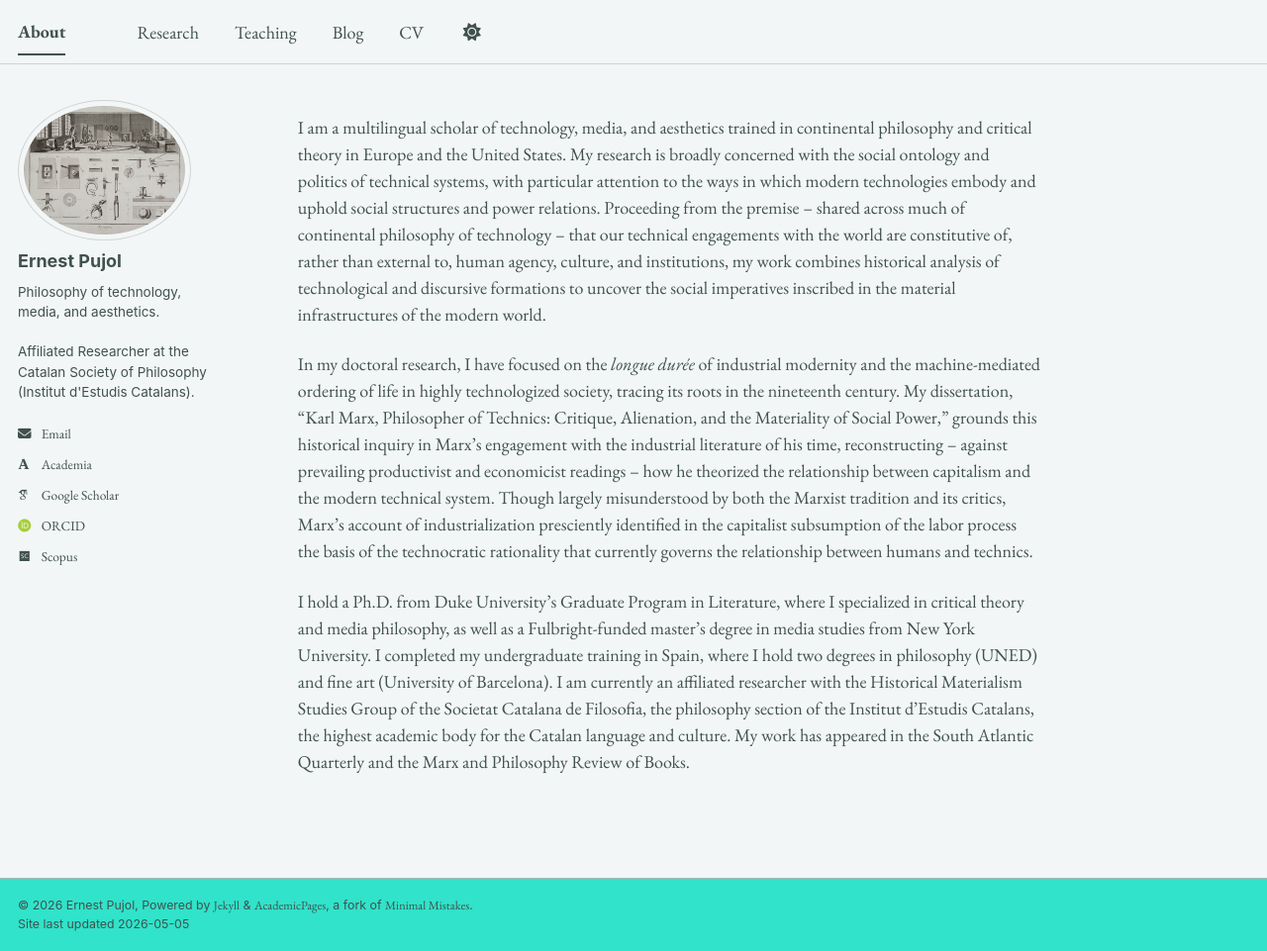
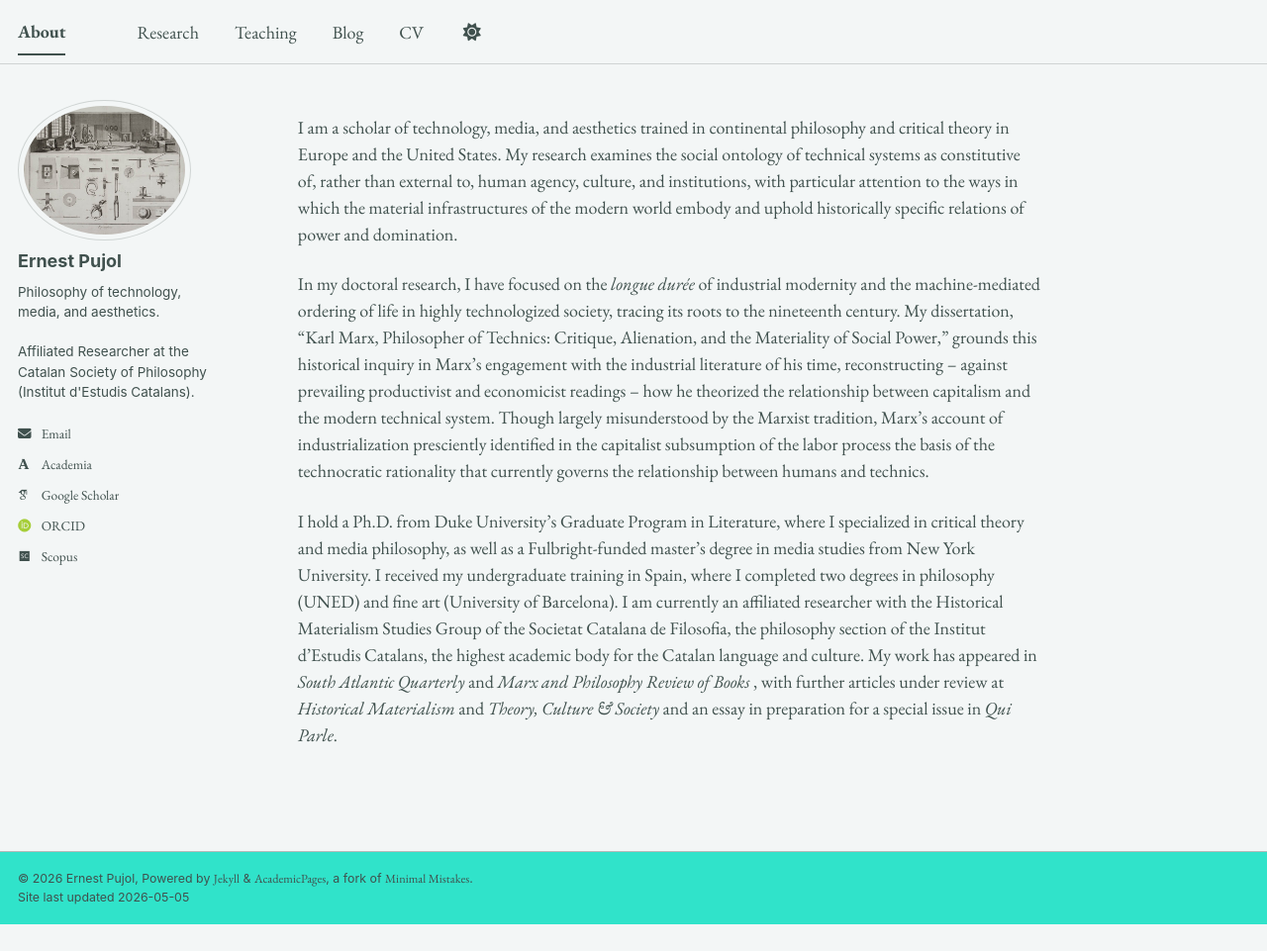
Before and after one commit to epujol90/epujol90.github.io, a Jekyll site: the page built from _pages/about.md, in a window 1280 px wide and 961 px high. Shown: the whole window at 99% size. Built offline with Jekyll 4.4.1, drawn with Linux system fonts in a browser that asks for light colours; some web fonts are replaced; a script bundle is joined from its source files by our own code; library files that are not in the unit come from our copies.

Commit message:
Update about.md

```diff
--- a/_pages/about.md
+++ b/_pages/about.md
@@ -6,8 +6,8 @@ redirect_from:
   - /about/
   - /about.html
 ---
-I am a multilingual scholar of technology, media, and aesthetics trained in continental philosophy and critical theory in Europe and the United States. My research is broadly concerned with the social ontology and politics of technical systems, with particular attention to the ways in which modern technologies embody and uphold social structures and power relations. Proceeding from the premise -- shared across much of continental philosophy of technology -- that our technical engagements with the world are constitutive of, rather than external to, human agency, culture, and institutions, my work combines historical analysis of technological and discursive formations to uncover the social imperatives inscribed in the material infrastructures of the modern world.
+I am a scholar of technology, media, and aesthetics trained in continental philosophy and critical theory in Europe and the United States. My research examines the social ontology of technical systems as constitutive of, rather than external to, human agency, culture, and institutions, with particular attention to the ways in which the material infrastructures of the modern world embody and uphold historically specific relations of power and domination.
 
-In my doctoral research, I have focused on the _longue durée_ of industrial modernity and the machine-mediated ordering of life in highly technologized society, tracing its roots in the nineteenth century. My dissertation, “Karl Marx, Philosopher of Technics: Critique, Alienation, and the Materiality of Social Power,” grounds this historical inquiry in Marx’s engagement with the industrial literature of his time, reconstructing -- against prevailing productivist and economicist readings -- how he theorized the relationship between capitalism and the modern technical system. Though largely misunderstood by both the Marxist tradition and its critics, Marx’s account of industrialization presciently identified in the capitalist subsumption of the labor process the basis of the technocratic rationality that currently governs the relationship between humans and technics.
+In my doctoral research, I have focused on the _longue durée_ of industrial modernity and the machine-mediated ordering of life in highly technologized society, tracing its roots to the nineteenth century. My dissertation, “Karl Marx, Philosopher of Technics: Critique, Alienation, and the Materiality of Social Power,” grounds this historical inquiry in Marx’s engagement with the industrial literature of his time, reconstructing -- against prevailing productivist and economicist readings -- how he theorized the relationship between capitalism and the modern technical system. Though largely misunderstood by the Marxist tradition, Marx’s account of industrialization presciently identified in the capitalist subsumption of the labor process the basis of the technocratic rationality that currently governs the relationship between humans and technics.
 
-I hold a Ph.D. from Duke University’s Graduate Program in Literature, where I specialized in critical theory and media philosophy, as well as a Fulbright-funded master’s degree in media studies from New York University. I completed my undergraduate training in Spain, where I hold two degrees in philosophy (UNED) and fine art (University of Barcelona). I am currently an affiliated researcher with the Historical Materialism Studies Group of the Societat Catalana de Filosofia, the philosophy section of the Institut d’Estudis Catalans, the highest academic body for the Catalan language and culture. My work has appeared in the South Atlantic Quarterly and the Marx and Philosophy Review of Books.
+I hold a Ph.D. from Duke University’s Graduate Program in Literature, where I specialized in critical theory and media philosophy, as well as a Fulbright-funded master’s degree in media studies from New York University. I received my undergraduate training in Spain, where I completed two degrees in philosophy (UNED) and fine art (University of Barcelona). I am currently an affiliated researcher with the Historical Materialism Studies Group of the Societat Catalana de Filosofia, the philosophy section of the Institut d’Estudis Catalans, the highest academic body for the Catalan language and culture. My work has appeared in _South Atlantic Quarterly_ and _Marx and Philosophy Review of Books_ , with further articles under review at _Historical Materialism_ and _Theory, Culture & Society_ and an essay in preparation for a special issue in _Qui Parle_.
```
